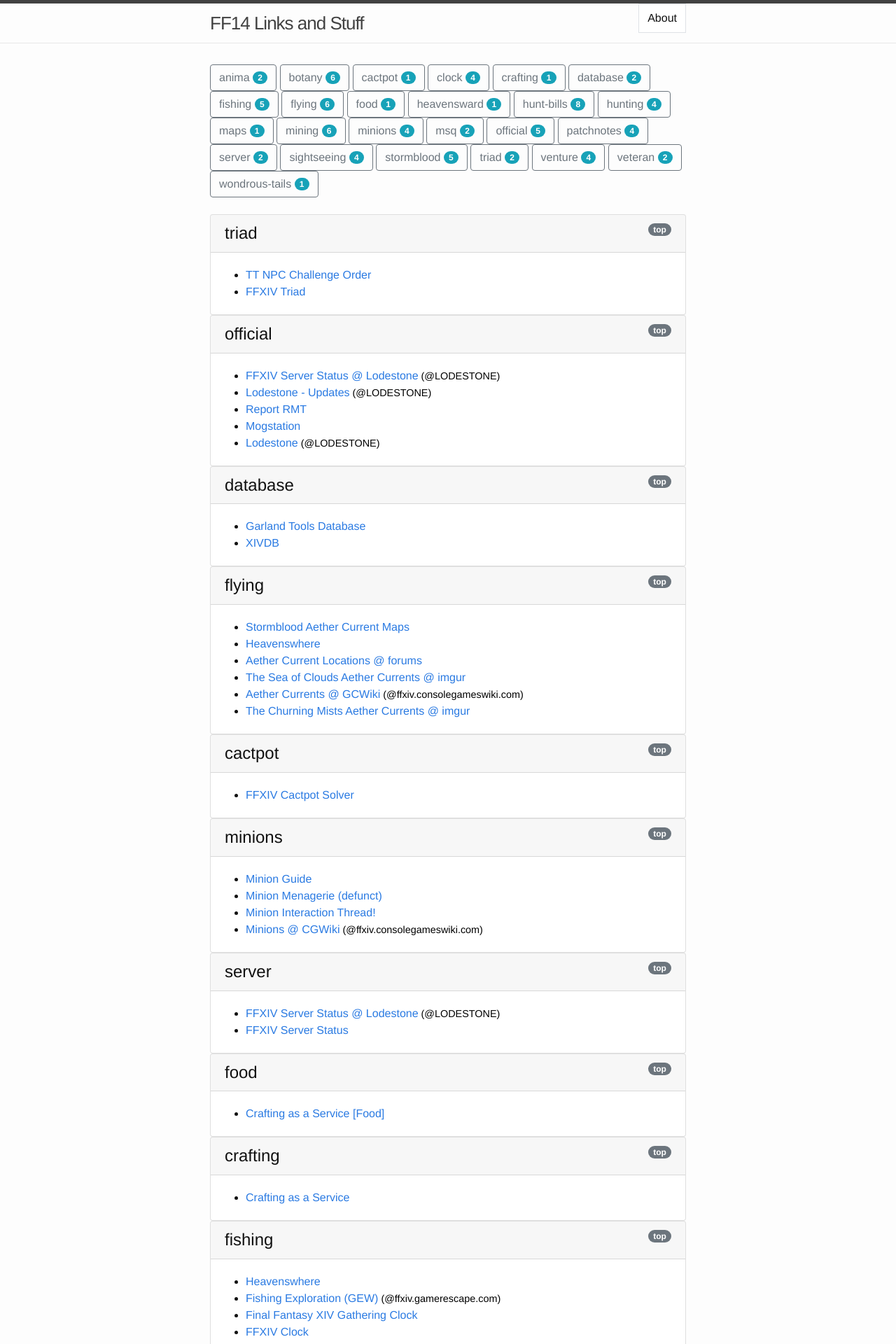
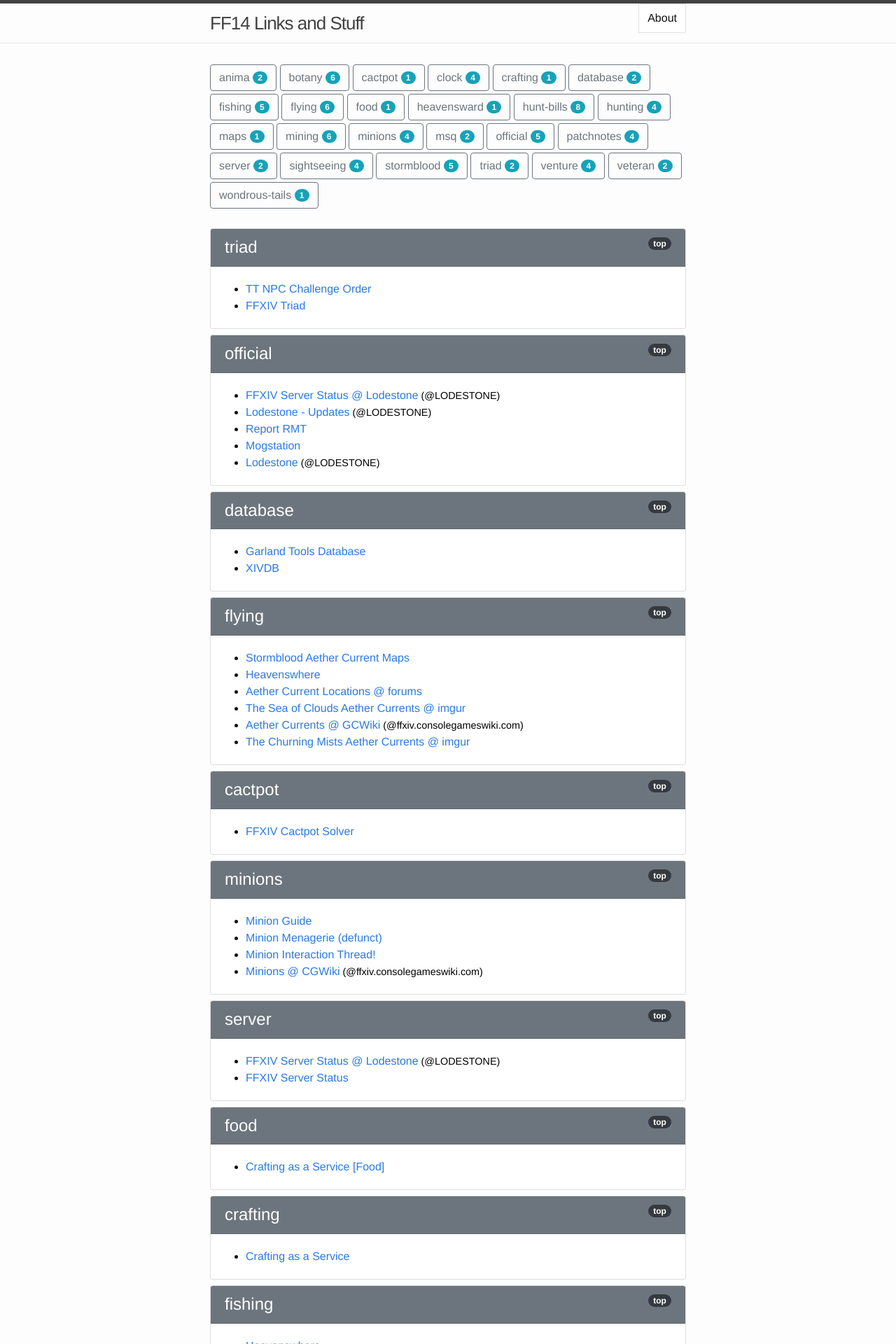
Before and after one commit to uberfuzzy/ff14, a Jekyll site: the page built from index.html, in a window 1280 px wide. Shown: the top 1920 px of the page at 70% size. Built offline with Jekyll 4.4.1, drawn with Linux system fonts in a browser that asks for light colours.

Commit message:
Update index.html

```diff
--- a/index.html
+++ b/index.html
@@ -13,7 +13,7 @@
 {%- assign stags = justTags | sort -%}
 {% for t in stags %}
 {%- assign c = site.tags[t].size -%}
-  <a class="btn btn-outline-secondary" href="#{{ t }}" role="button">{{ t }} <span class="badge badge-pill badge-info">{{ c }}</span></a>
+  <a class="btn btn-outline-secondary mb-1" href="#{{ t }}" role="button">{{ t }} <span class="badge badge-pill badge-info">{{ c }}</span></a>
 {% endfor -%}<br>
 <br>
 
@@ -21,9 +21,9 @@
   {%- assign t = tag | first -%}
   {%- assign posts = tag | last -%}
 
-<div class="card" id="{{ t }}">
-  <div class="card-header">
-    <a href="#top" class="badge badge-pill badge-secondary float-right">top</a>
+<div class="card mb-2" id="{{ t }}">
+  <div class="card-header bg-secondary text-white">
+    <a href="#top" class="badge badge-pill badge-dark float-right">top</a>
     <h4 class="mb-0">{{ t | downcase }}</h4>
   </div>
   <div class="card-body">
```
